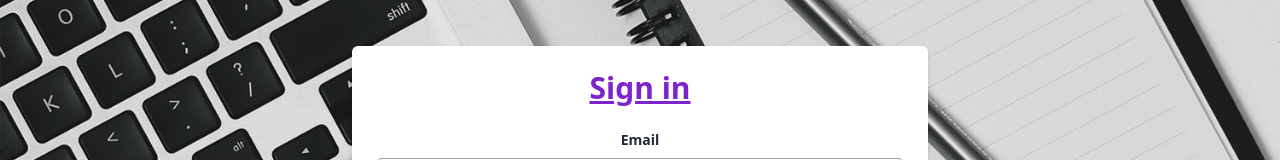
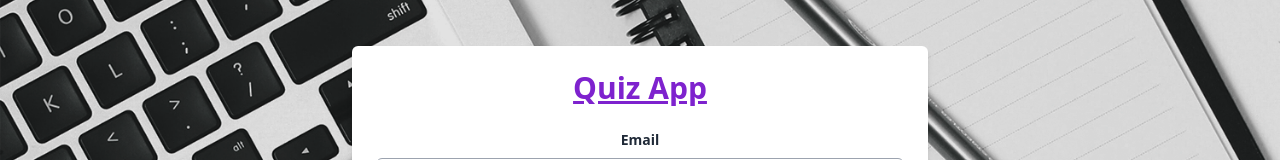
Before and after one commit to VJBano/quiz_app, a React (Vite) app: page / in a window 1280 px wide. Shown: the part 154-314 px from the top of the page. Built offline with nearby package versions, Linux system fonts and the light colour scheme.

Commit message:
change: quiz_app

```diff
--- a/src/pages/landing_page.tsx
+++ b/src/pages/landing_page.tsx
@@ -14,7 +14,7 @@ const Landing_Page = () => {
     <div className="landing_img_bg relative flex flex-col justify-center min-h-screen overflow-hidden" >
             <div className="w-full p-6 m-auto bg-white rounded-md shadow-md lg:max-w-xl">
                 <h1 className="text-3xl font-semibold text-center text-purple-700 underline">
-                   Sign in
+                   Quiz App
                 </h1>
                 <form className="mt-6">
                     <div className="mb-2">
```
